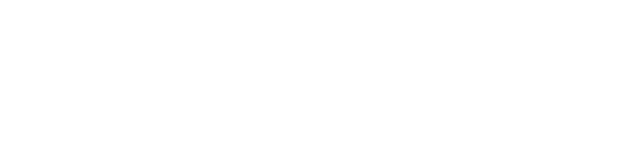
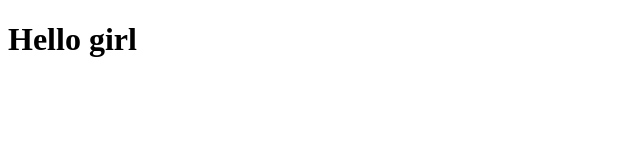
Before and after one commit to apex201-hub/apex201-hub, a plain HTML site: page index.html in a window 1280 px wide. Shown: the whole page, without its empty margins (0-640 px from the left). Drawn offline with Linux system fonts and the light colour scheme.

Commit message:
Update index.html

```diff
--- a/index.html
+++ b/index.html
@@ -7,6 +7,8 @@
 </head>
 <body>
 
+    <h1>Hello girl</h1>
+
     <script src="script.js"></script>
 
 </body>
```
